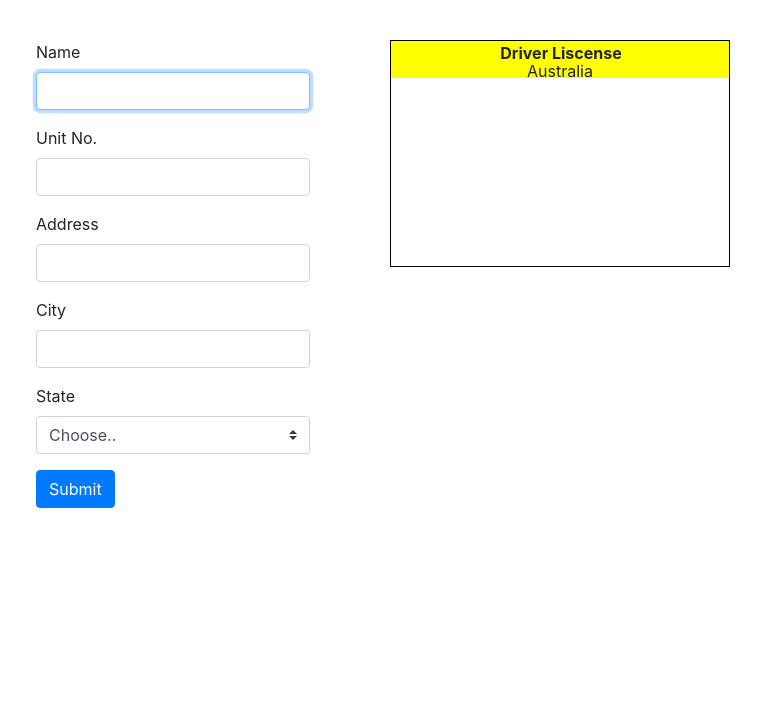
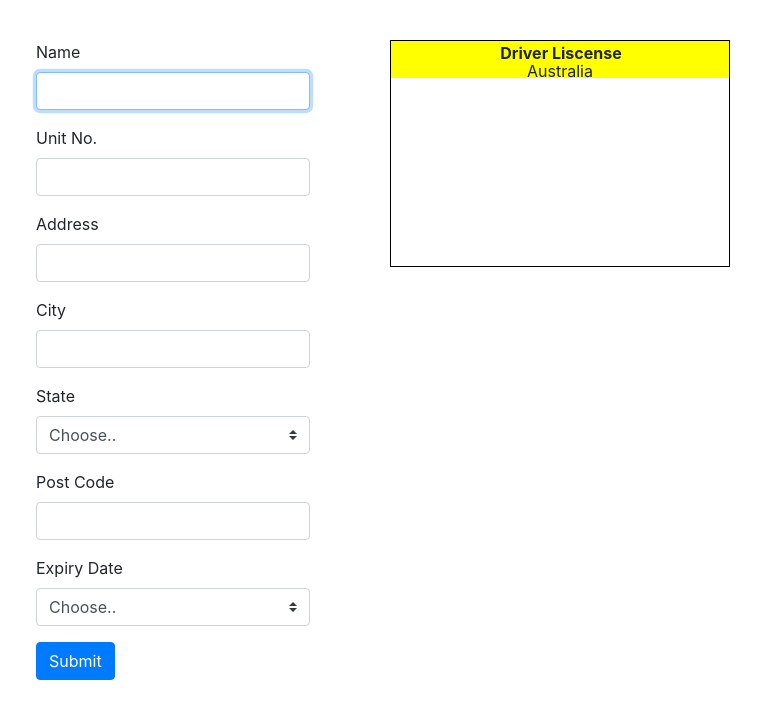
Before and after one commit to punyagit/react-project, a React (Create React App) app: page / in a window 1280 px wide. Shown: the top 718 px of the page, without its empty margins (4-765 px from the left). Built offline with nearby package versions, Linux system fonts and the light colour scheme.

Commit message:
add more element to ui

```diff
--- a/src/App.js
+++ b/src/App.js
@@ -1,6 +1,6 @@
 import React, { Component } from 'react';
 import './App.css';
-import Fifteen from './component/gameOfFIfteen/fifteen';
+//import Fifteen from './component/gameOfFIfteen/fifteen';
 import CreateId from './component/cretaeId/createId'
 class App extends Component {
   render() {
--- a/src/component/cretaeId/createId.jsx
+++ b/src/component/cretaeId/createId.jsx
@@ -15,6 +15,7 @@ class CreateId extends Component {
             address: "",
             city: "",
             state: "",
+            postCode: "",
             dateOfBirth: "",
             expiryDate: "",
         }
--- a/src/component/cretaeId/form.jsx
+++ b/src/component/cretaeId/form.jsx
@@ -2,7 +2,7 @@ import React from 'react';
 
 
 const DetailForm = ({ onChange, value }) => {
-    const { name, unitNo, address, city, state } = value
+    const { name, unitNo, address, city, postCode } = value
     return (<div>
         <form>
             <div className="form-group">
@@ -32,9 +32,25 @@ const DetailForm = ({ onChange, value }) => {
                     <option>NSW</option>
                     <option>QLD</option>
                     <option>VIC</option>
+                    <option>TAS</option>
+                    <option>WA</option>
+                    <option>SA</option>
                 </select>
-                {/* <input id="state" type="text" className="form-control"
-                    onChange={onChange} value={state} name="state" /> */}
+            </div>
+            <div className="form-group">
+                <label htmlFor="postCode">Post Code</label>
+                <input id="postCode" type="text" className="form-control"
+                    onChange={onChange} value={postCode} name="postCode" />
+            </div>
+            <div className="form-group">
+                <label htmlFor="year">Expiry Date</label>
+                <select className="custom-select" id="year" name="year" onChange={onChange}>
+                    <option defaultValue>Choose..</option>
+                    <option value="1">1 Year</option>
+                    <option value="3">3 Year</option>
+                    <option value="5">5 year</option>
+
+                </select>
             </div>
             <button className="btn btn-primary">Submit</button>
 
--- a/src/component/cretaeId/showId.jsx
+++ b/src/component/cretaeId/showId.jsx
@@ -3,14 +3,15 @@ import React from 'react';
 
 const ShowId = ({ value }) => {
     const add = {
-        NSW: "New South Wales",
-        QLD: "Queensland",
-        VIC: "Victoria",
-        TAS: "Tasmania"
-
-
+        NSW: "New South Wales,",
+        QLD: "Queensland,",
+        VIC: "Victoria,",
+        TAS: "Tasmania,",
+        WA: "Western Australia,",
+        SA: "South Australia,"
     }
     let stateName = value.state
+    console.log(value.year)
 
 
     return (
@@ -26,9 +27,9 @@ const ShowId = ({ value }) => {
                 <div className="left-side">
                     {value.name}
                     <span className="span-address">
-                        <span>{value.unitNo}</span>
+                        <span>{(value.unitNo === "") ? "" : `UNIT ${value.unitNo}`}</span>
                         <span>{value.address}</span>
-                        <span>{value.city} {value.state}</span>
+                        <span>{value.city} {value.state} {value.postCode}</span>
 
                     </span>
                 </div>
--- /dev/null
+++ b/src/utility/calculateExpiryDate.js
@@ -0,0 +1 @@
+/// this function let ou calculate expiry date after any no. of year from today date
```
